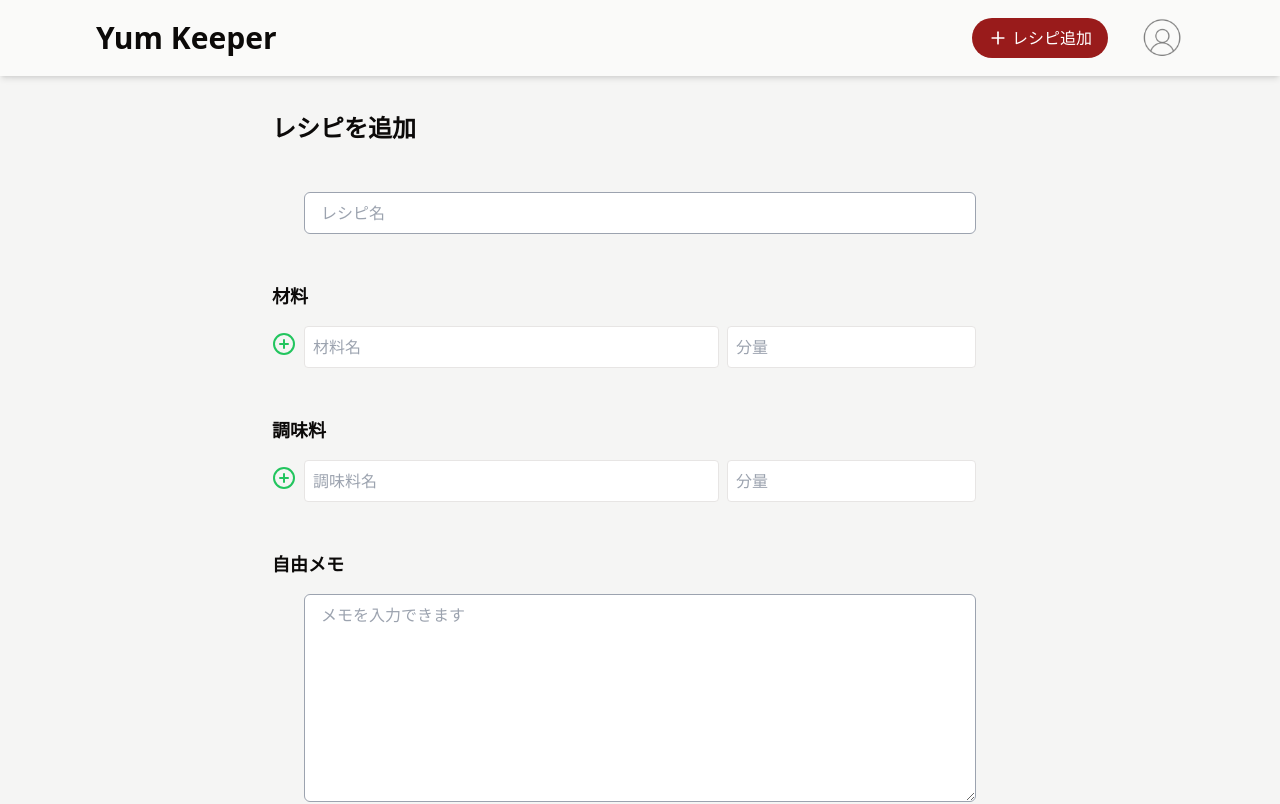
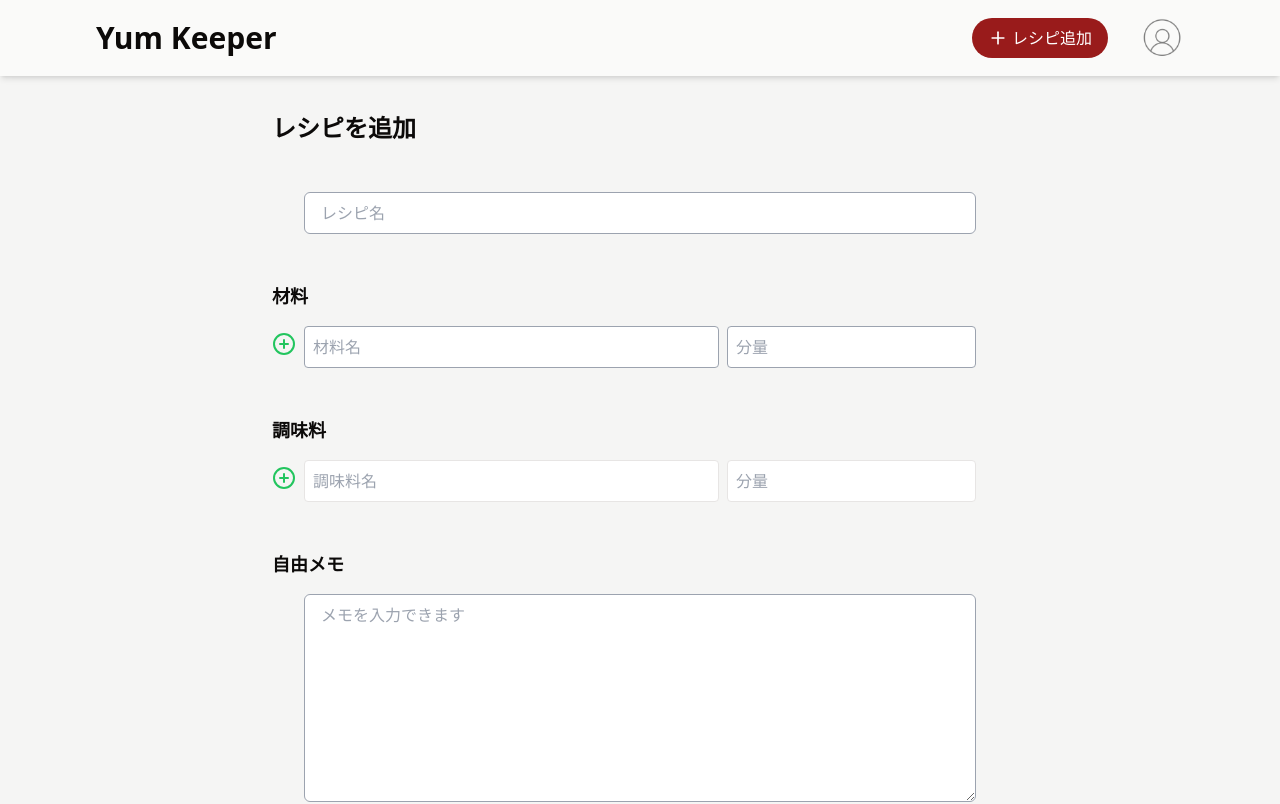
Before and after one commit to y4tk8/yumkeeper_frontend, a Next.js app: page /recipes/new in a window 1280 px wide. Shown: the top 804 px of the page. Built offline with nearby package versions, Linux system fonts and the light colour scheme; no server answers; sample sign-in values are in the browser's storage.

Commit message:
chore: 材料の入力フォームにグレーの枠線を付与 #149

```diff
--- a/src/components/recipes/IngredientFields.tsx
+++ b/src/components/recipes/IngredientFields.tsx
@@ -48,7 +48,7 @@ export default function IngredientFields({
           placeholder="材料名"
           value={item.name}
           onChange={(e) => onChange?.("name", e.target.value)}
-          className="flex-[7] border p-2 rounded"
+          className="flex-[7] border border-gray-400 p-2 rounded"
           readOnly={readOnly}
         />
         <input
@@ -56,7 +56,7 @@ export default function IngredientFields({
           placeholder="分量"
           value={item.amount}
           onChange={(e) => onChange?.("amount", e.target.value)}
-          className="flex-[3] border p-2 rounded"
+          className="flex-[3] border border-gray-400 p-2 rounded"
           readOnly={readOnly}
         />
       </div>
```
